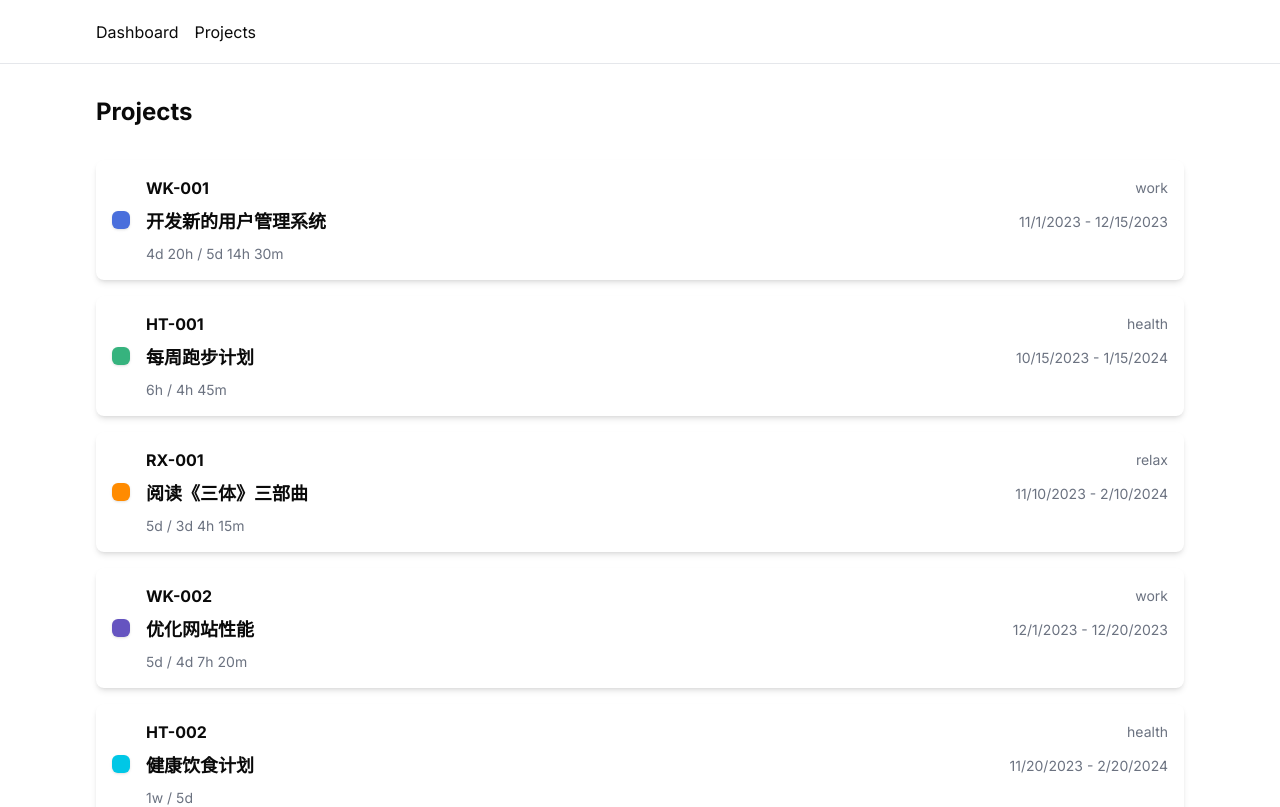
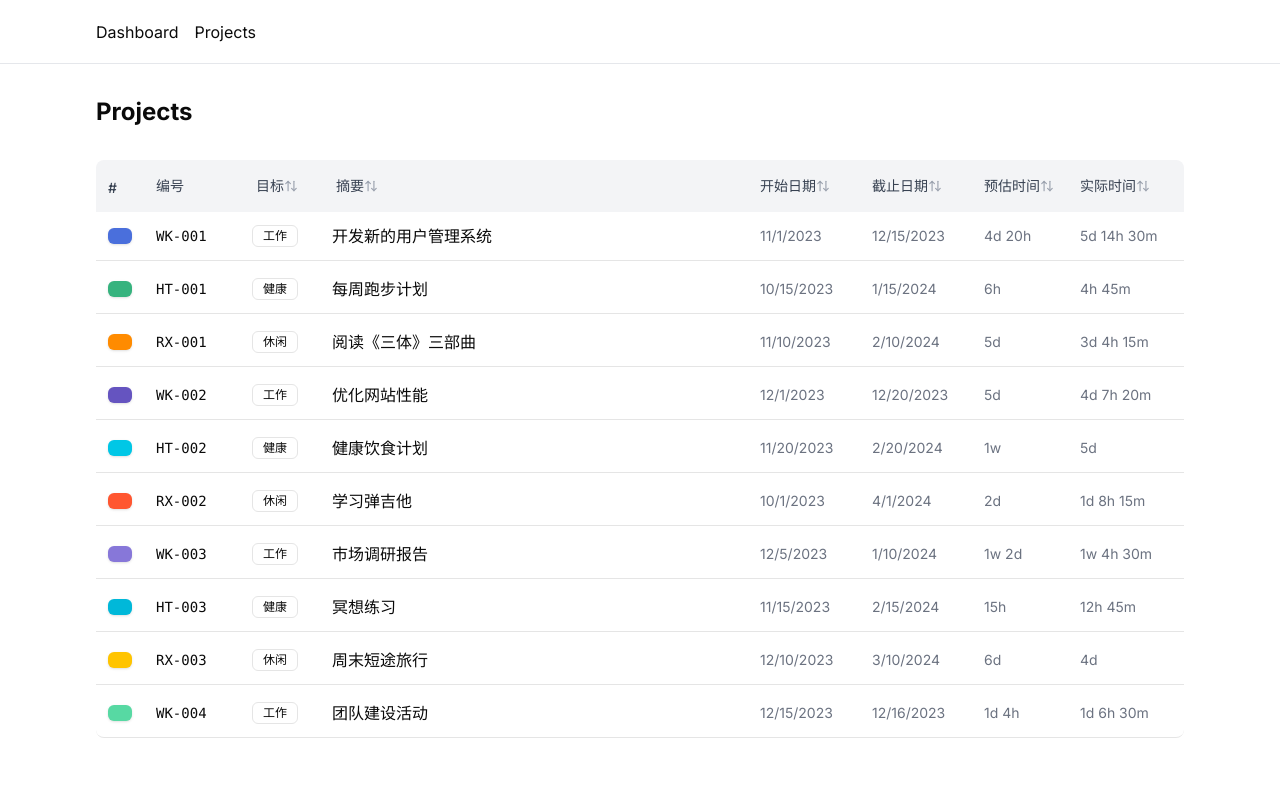
Before and after one commit to crispika/life-tracker, a Next.js app in the folder packages/frontend/: page /projects in a window 1280 px wide. Shown: the top 807 px of the page. Built offline with nearby package versions, Linux system fonts and the light colour scheme.

Commit message:
ui: style project lists and add table header with sort fn

```diff
--- a/packages/frontend/package.json
+++ b/packages/frontend/package.json
@@ -10,6 +10,7 @@
   },
   "dependencies": {
     "@life-tracker/db": "workspace:*",
+    "@radix-ui/react-slot": "^1.1.2",
     "@types/node": "22.10.2",
     "@types/react": "19.0.2",
     "@types/react-dom": "19.0.2",
--- /dev/null
+++ b/packages/frontend/src/app/projects/components/TableHeader.tsx
@@ -0,0 +1,108 @@
+'use client'
+
+import { useRouter } from 'next/navigation'
+import { ArrowUpDown, ArrowUp, ArrowDown } from 'lucide-react'
+
+type SortOption =
+  | 'goal'
+  | 'startDate'
+  | 'dueDate'
+  | 'estimate'
+  | 'timeSpent'
+  | 'summary'
+type SortDirection = 'asc' | 'desc'
+
+interface TableHeaderProps {
+  currentSort: string | undefined
+  currentDirection: string | undefined
+}
+
+export default function TableHeader({
+  currentSort,
+  currentDirection
+}: TableHeaderProps) {
+  const router = useRouter()
+
+  const toggleSort = (field: SortOption) => {
+    let newSort = field
+    let newDirection: SortDirection = 'asc'
+
+    if (currentSort === field) {
+      if (currentDirection === 'asc') {
+        newDirection = 'desc'
+      } else {
+        newSort = '' as SortOption
+        newDirection = '' as SortDirection
+      }
+    }
+
+    const params = new URLSearchParams()
+    if (newSort && newDirection) {
+      params.set('sort', newSort)
+      params.set('dir', newDirection)
+    }
+
+    router.replace(params.toString() ? `?${params.toString()}` : '/projects')
+  }
+
+  const getSortIcon = (field: SortOption) => {
+    if (currentSort !== field) {
+      return <ArrowUpDown size={14} className="text-gray-400" />
+    }
+
+    return currentDirection === 'asc' ? (
+      <ArrowUp size={14} className="text-blue-600" />
+    ) : (
+      <ArrowDown size={14} className="text-blue-600" />
+    )
+  }
+
+  const getHeaderItemClass = (field: SortOption) => {
+    return `flex items-center cursor-pointer hover:bg-gray-200 px-1 py-1 rounded ${
+      currentSort === field ? 'text-blue-600' : ''
+    }`
+  }
+
+  return (
+    <div className="flex items-center p-3 bg-gray-100 rounded-t-lg font-medium text-gray-700">
+      <div className="w-6 h-4 mr-6 text-sm">#</div>
+      <div className="w-24 text-sm">编号</div>
+      <div className="w-20 text-sm" onClick={() => toggleSort('goal')}>
+        <div className={getHeaderItemClass('goal')}>
+          目标
+          {getSortIcon('goal')}
+        </div>
+      </div>
+      <div className="flex-1 text-sm" onClick={() => toggleSort('summary')}>
+        <div className={getHeaderItemClass('summary')}>
+          摘要
+          {getSortIcon('summary')}
+        </div>
+      </div>
+      <div className="w-28 text-sm" onClick={() => toggleSort('startDate')}>
+        <div className={getHeaderItemClass('startDate')}>
+          开始日期
+          {getSortIcon('startDate')}
+        </div>
+      </div>
+      <div className="w-28 text-sm" onClick={() => toggleSort('dueDate')}>
+        <div className={getHeaderItemClass('dueDate')}>
+          截止日期
+          {getSortIcon('dueDate')}
+        </div>
+      </div>
+      <div className="w-24 text-sm" onClick={() => toggleSort('estimate')}>
+        <div className={getHeaderItemClass('estimate')}>
+          预估时间
+          {getSortIcon('estimate')}
+        </div>
+      </div>
+      <div className="w-24 text-sm" onClick={() => toggleSort('timeSpent')}>
+        <div className={getHeaderItemClass('timeSpent')}>
+          实际时间
+          {getSortIcon('timeSpent')}
+        </div>
+      </div>
+    </div>
+  )
+}
--- a/packages/frontend/src/app/projects/page.tsx
+++ b/packages/frontend/src/app/projects/page.tsx
@@ -3,50 +3,97 @@ import {
   Project,
   generateProjectCode,
   formatTimeEstimate,
-  minutesToTimeEstimate
+  minutesToTimeEstimate,
+  goalMap
 } from './projects.type'
 import { Badge } from '@/components/ui/badge'
+import TableHeader from './components/TableHeader'
 
-export default async function Projects() {
+function sortProjects(
+  projects: Project[],
+  sortBy: string | null | undefined,
+  direction: string | null | undefined
+): Project[] {
+  if (!sortBy || !direction) return projects
+
+  return [...projects].sort((a, b) => {
+    const factor = direction === 'asc' ? 1 : -1
+
+    switch (sortBy) {
+      case 'goal':
+        return factor * goalMap[a.goal].name.localeCompare(goalMap[b.goal].name)
+      case 'startDate':
+        return factor * (a.startDate.getTime() - b.startDate.getTime())
+      case 'dueDate':
+        return factor * (a.dueDate.getTime() - b.dueDate.getTime())
+      case 'estimate':
+        return factor * (a.originalEstimateMinutes - b.originalEstimateMinutes)
+      case 'timeSpent':
+        return factor * (a.timeSpentMinutes - b.timeSpentMinutes)
+      case 'summary':
+        return factor * a.summary.localeCompare(b.summary)
+      default:
+        return 0
+    }
+  })
+}
+
+export default async function Projects({
+  searchParams
+}: {
+  searchParams: { sort?: string; dir?: string }
+}) {
+  // 获取排序参数
+  const { sort, dir } = searchParams
+
+  // 排序项目
+  const sortedProjects = sortProjects(mockProjects, sort, dir)
+
   return (
-    <main className="min-h-screen px-24 pt-8">
+    <main className="min-h-screen px-24 py-8">
       <h1 className="text-2xl font-bold">Projects</h1>
+
       <div className="mt-8">
-        <div className="space-y-4">
-          {mockProjects.map((project) => (
+        {/* 表头 - 使用客户端组件 */}
+        <TableHeader currentSort={sort} currentDirection={dir} />
+
+        {/* 项目列表 */}
+        <div className="space-y-1">
+          {sortedProjects.map((project) => (
             <div
               key={project.id}
-              className="flex items-center p-4 bg-white rounded-lg shadow-md"
+              className="flex items-center p-3 bg-white rounded-none border-b last:rounded-b-lg hover:bg-gray-50 transition-colors"
             >
               <Badge
-                className="mr-4 p-2"
+                className="w-6 h-4 mr-6"
                 style={{ backgroundColor: project.color }}
               />
-              <div className="flex-1">
-                <div className="flex justify-between items-center">
-                  <span className="font-bold">{project.projectCode}</span>
-                  <span className="text-sm text-gray-500">{project.goal}</span>
+              <div className="w-24 font-mono text-sm">
+                {project.projectCode}
               </div>
-                <div className="flex justify-between items-center mt-2">
-                  <span className="text-lg font-semibold">
+              <div className="w-20 text-sm">
+                <Badge variant="outline" className="font-normal">
+                  {goalMap[project.goal].name}
+                </Badge>
+              </div>
+              <div className="flex-1 font-medium truncate">
                 {project.summary}
-                  </span>
-                  <span className="text-sm text-gray-500">
-                    {project.startDate.toLocaleDateString()} -{' '}
+              </div>
+              <div className="w-28 text-sm text-gray-500 px-1">
+                {project.startDate.toLocaleDateString()}
+              </div>
+              <div className="w-28 text-sm text-gray-500 px-1">
                 {project.dueDate.toLocaleDateString()}
-                  </span>
               </div>
-                <div className="flex justify-between items-center mt-2">
-                  <span className="text-sm text-gray-500">
+              <div className="w-24 text-sm text-gray-500 px-1">
                 {formatTimeEstimate(
                   minutesToTimeEstimate(project.originalEstimateMinutes)
-                    )}{' '}
-                    /{' '}
+                )}
+              </div>
+              <div className="w-24 text-sm text-gray-500 px-1">
                 {formatTimeEstimate(
                   minutesToTimeEstimate(project.timeSpentMinutes)
                 )}
-                  </span>
-                </div>
               </div>
             </div>
           ))}
--- /dev/null
+++ b/packages/frontend/src/components/ui/button.tsx
@@ -0,0 +1,57 @@
+import * as React from 'react'
+import { Slot } from '@radix-ui/react-slot'
+import { cva, type VariantProps } from 'class-variance-authority'
+
+import { cn } from '@/lib/utils'
+
+const buttonVariants = cva(
+  'inline-flex items-center justify-center gap-2 whitespace-nowrap rounded-md text-sm font-medium transition-colors focus-visible:outline-none focus-visible:ring-1 focus-visible:ring-ring disabled:pointer-events-none disabled:opacity-50 [&_svg]:pointer-events-none [&_svg]:size-4 [&_svg]:shrink-0',
+  {
+    variants: {
+      variant: {
+        default:
+          'bg-primary text-primary-foreground shadow hover:bg-primary/90',
+        destructive:
+          'bg-destructive text-destructive-foreground shadow-sm hover:bg-destructive/90',
+        outline:
+          'border border-input bg-background shadow-sm hover:bg-accent hover:text-accent-foreground',
+        secondary:
+          'bg-secondary text-secondary-foreground shadow-sm hover:bg-secondary/80',
+        ghost: 'hover:bg-accent hover:text-accent-foreground',
+        link: 'text-primary underline-offset-4 hover:underline'
+      },
+      size: {
+        default: 'h-9 px-4 py-2',
+        sm: 'h-8 rounded-md px-3 text-xs',
+        lg: 'h-10 rounded-md px-8',
+        icon: 'h-9 w-9'
+      }
+    },
+    defaultVariants: {
+      variant: 'default',
+      size: 'default'
+    }
+  }
+)
+
+export interface ButtonProps
+  extends React.ButtonHTMLAttributes<HTMLButtonElement>,
+    VariantProps<typeof buttonVariants> {
+  asChild?: boolean
+}
+
+const Button = React.forwardRef<HTMLButtonElement, ButtonProps>(
+  ({ className, variant, size, asChild = false, ...props }, ref) => {
+    const Comp = asChild ? Slot : 'button'
+    return (
+      <Comp
+        className={cn(buttonVariants({ variant, size, className }))}
+        ref={ref}
+        {...props}
+      />
+    )
+  }
+)
+Button.displayName = 'Button'
+
+export { Button, buttonVariants }
```
Also changed, not shown: 1 other file (tests, documents, lock files or other folders). Lines whose indentation alone changed are shown as unchanged.
